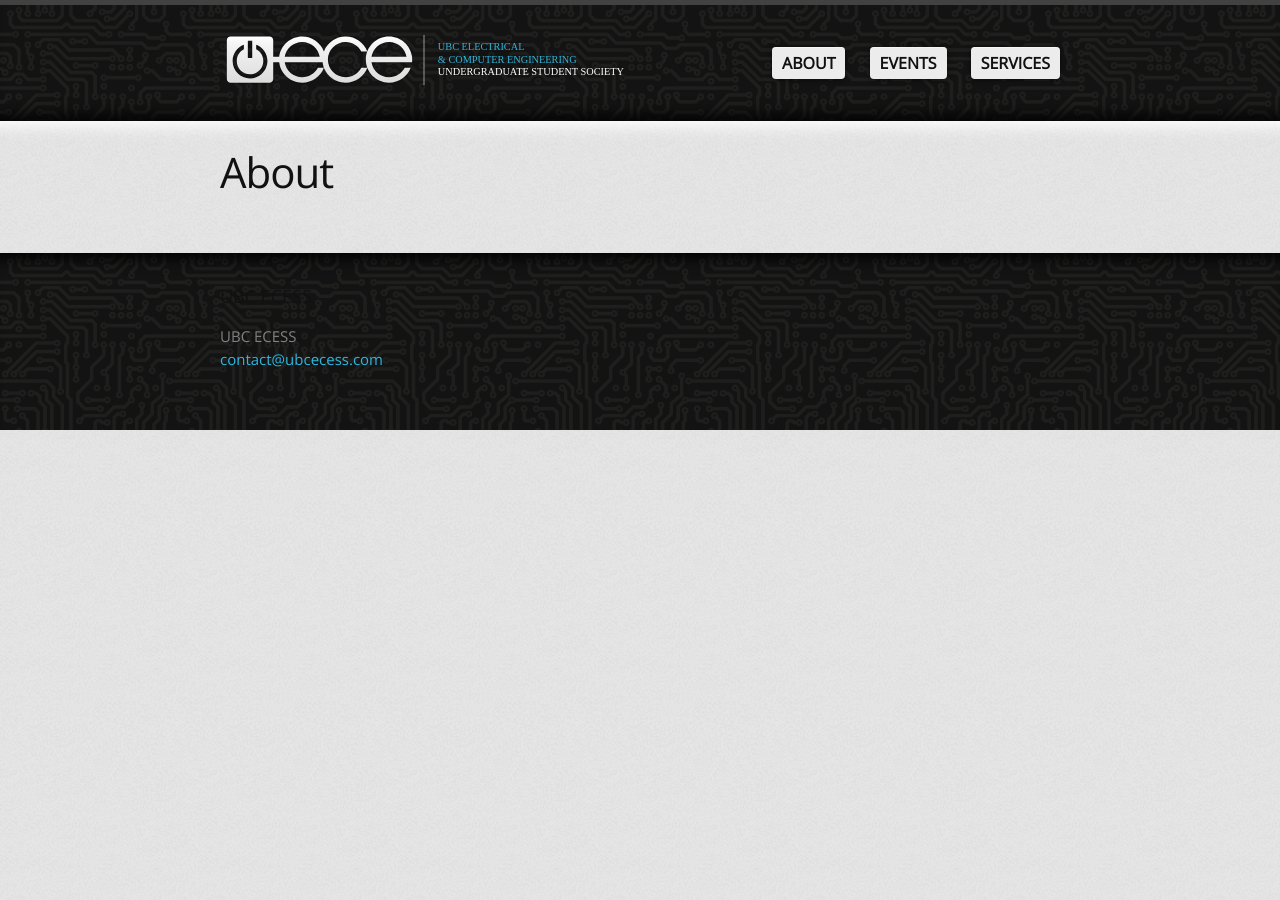
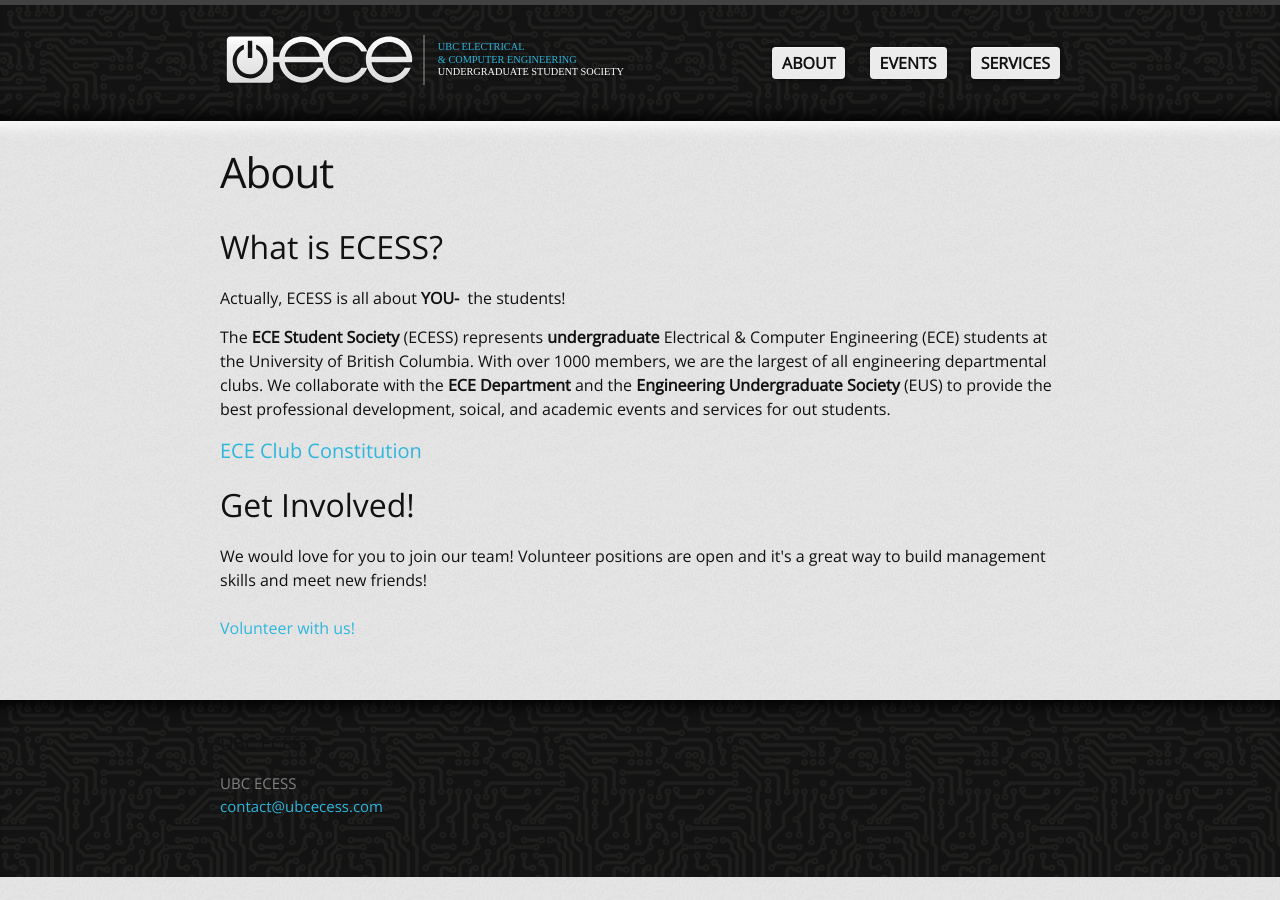
Before and after one commit to ubcecess/ubcecess, a Jekyll site: the page built from about.md, in a window 1280 px wide. Built offline with Jekyll 4.4.1, drawn with Linux system fonts in a browser that asks for light colours.

Commit message:
transferred What is ECESS section of the About tab

```diff
--- a/about.md
+++ b/about.md
@@ -3,3 +3,51 @@ layout: page
 title: About
 permalink: /about/
 ---
+<header>
+	<h2>What is ECESS?</h2>
+</header>
+
+<!-- Main Content -->
+<div class="container">
+	<div class="row">
+		<div class="large-9 columns" role="main">
+			<article>
+				<p>
+				Actually, ECESS is all about
+				<strong>YOU-</strong>
+				&nbsp;the students!
+				</p>
+
+				<p>
+				The <strong>ECE Student Society</strong> (ECESS) represents
+				<strong>undergraduate</strong> Electrical & Computer Engineering
+				(ECE) students at the University of British Columbia. With over 1000
+				members, we are the largest of all engineering departmental clubs. We collaborate with the
+				<strong>ECE Department</strong> and the <strong>Engineering Undergraduate Society</strong> (EUS) to provide
+				the best professional development, soical, and academic events and services for out students.
+				</p>
+
+				<h4>
+					<a href="http://ubcecess.com/wp-content/uploads/2016/09/ECESS_Constitution_2016_07_04.pdf"
+	   	   			   onclick="__gaTracker('send', 'event', 'download', 'http://ubcecess.com/wp-content/uploads/2016/09/ECESS_Constitution_2016_07_04.pdf');">
+	   	   			ECE Club Constitution
+					</a>
+				</h4>
+			</article>
+		</div>
+<!-- End Main Content -->
+<!-- Sidebar -->
+		<aside class="large-3 columns sidebar">
+			<h2>Get Involved!</h2>
+			<div>
+				We would love for you to join our team! Volunteer positions are open and it's a great way to build management skills and meet new friends!
+			</div>
+			<br>
+			<a href="https://goo.gl/forms/VbvPVQwXW5kTSOJF2"
+	   		   onclick="__gaTracker('send', 'event', 'outbound-widget', 'https://goo.gl/forms/VbvPVQwXW5kTSOJF2', 'Volunteer with us!');">
+	   		Volunteer with us!
+			</a>
+		</aside>
+<!-- End Sidebar -->
+	</div>
+</div>
```
